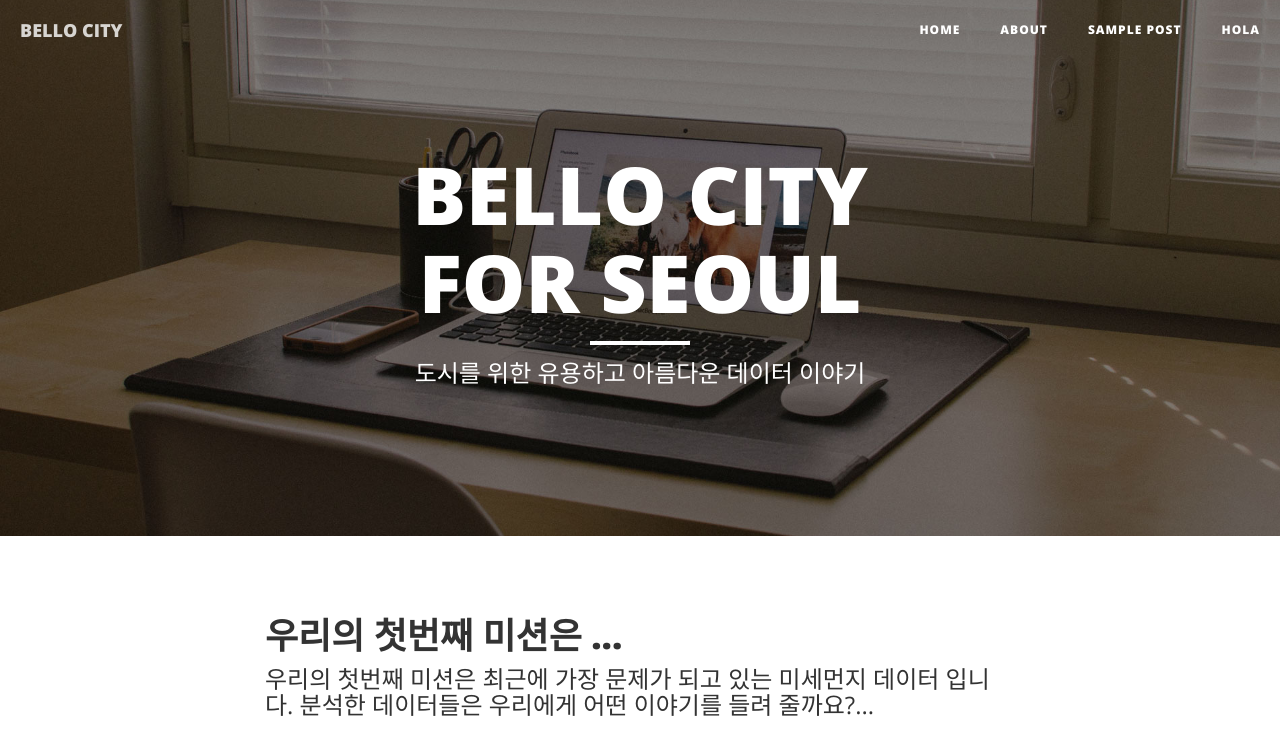
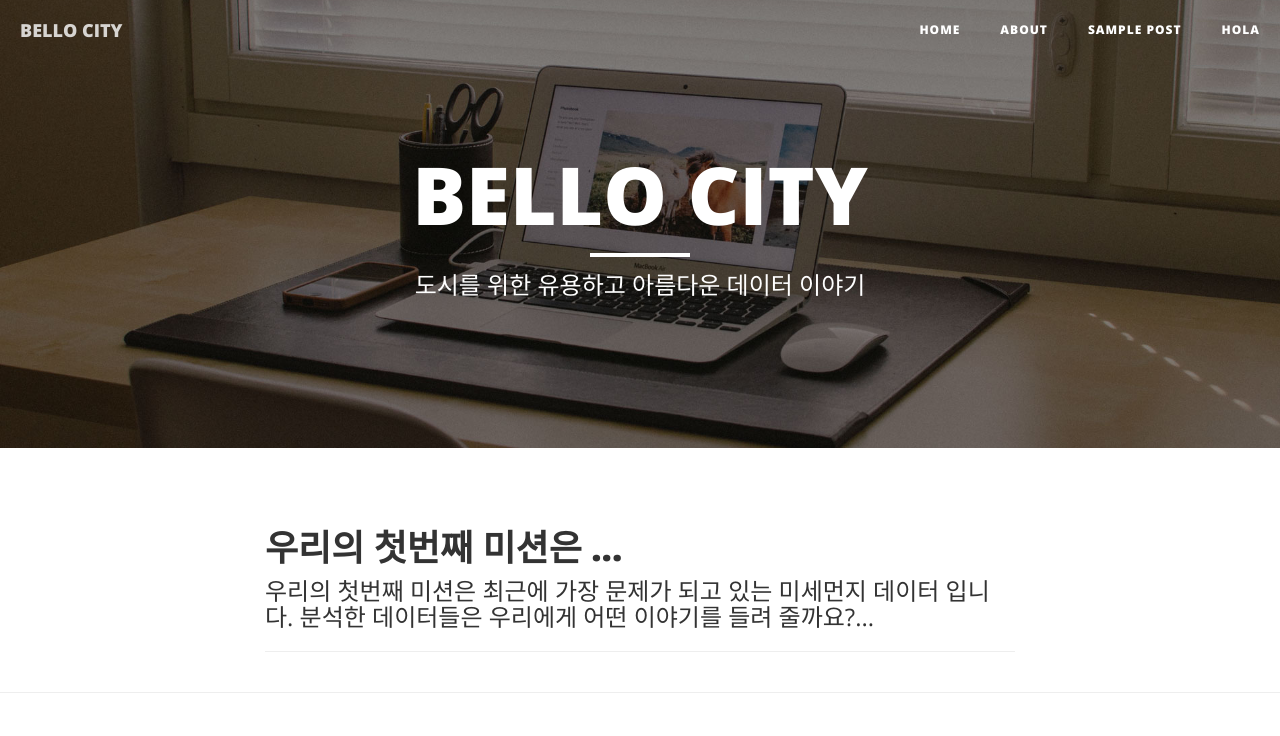
Before and after one commit to agune/bellocity.github.io, a website: page index.html in a window 1280 px wide. Shown: the top 736 px of the page. Drawn offline with nearby package versions, Linux system fonts and the light colour scheme.

Commit message:
Update index.html
서울 뺌

```diff
--- a/index.html
+++ b/index.html
@@ -74,7 +74,7 @@
             <div class="row">
                 <div class="col-lg-8 col-lg-offset-2 col-md-10 col-md-offset-1">
                     <div class="site-heading">
-                        <h1>BELLO CITY <br> FOR SEOUL</h1>
+                        <h1>BELLO CITY </h1>
                         <hr class="small">
                         <span class="subheading">도시를 위한 유용하고 아름다운 데이터 이야기 </span>
                     </div>
```
